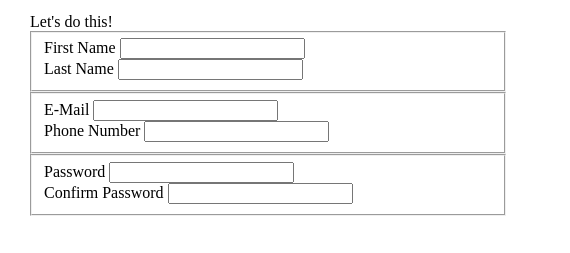
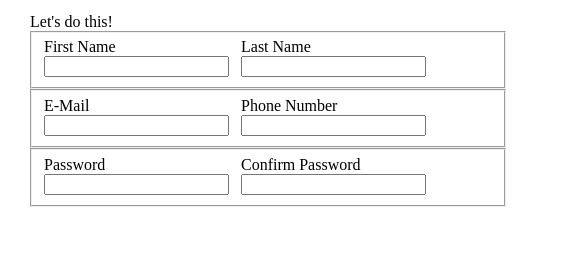
Before and after one commit to JCMaxwell12/TheOdinProject, a plain HTML site: page 02_IntermediateHtmlAndCss/05_SignUpFormProject/index.html in a window 1280 px wide. Shown: the part 294-547 px from the top of the page, 516-1086 px from the left. Drawn offline with Linux system fonts and the light colour scheme.

Commit message:
Layout input fields

```diff
--- a/02_IntermediateHtmlAndCss/05_SignUpFormProject/index.html
+++ b/02_IntermediateHtmlAndCss/05_SignUpFormProject/index.html
@@ -26,13 +26,13 @@
         <form id=signUpForm>
           <legend>Let's do this!</legend>
           <fieldset>
-            <div>
+            <div class="formField">
               <label>
                 First Name
                 <input name="firstName">
               </label>
             </div>
-            <div>
+            <div class="formField">
               <label>
                 Last Name
                 <input name="lastName">
@@ -40,13 +40,13 @@
             </div>
           </fieldset>
           <fieldset>
-            <div>
+            <div class="formField">
               <label>
                 E-Mail
                 <input type="email" name="email">
               </label>
             </div>
-            <div>
+            <div class="formField">
               <label>
                 Phone Number
                 <input type="tel">
@@ -54,14 +54,14 @@
             </div>
           </fieldset>
           <fieldset>
-            <div>
+            <div class="formField">
               <label>
                 Password
                 <input type="password" name="password">
               </label>
             </div>
             <div>
-              <label>
+              <label class="formField">
                 Confirm Password
                 <input type="password" name="confirmPassword">
               </label>
--- a/02_IntermediateHtmlAndCss/05_SignUpFormProject/styles.css
+++ b/02_IntermediateHtmlAndCss/05_SignUpFormProject/styles.css
@@ -19,3 +19,12 @@ body {
 #formContainer > div {
 	height: 33%;
 }
+
+fieldset {
+	display: flex;
+	gap: 12px;
+}
+
+.formField {
+	flex: 0 1;
+}
```
